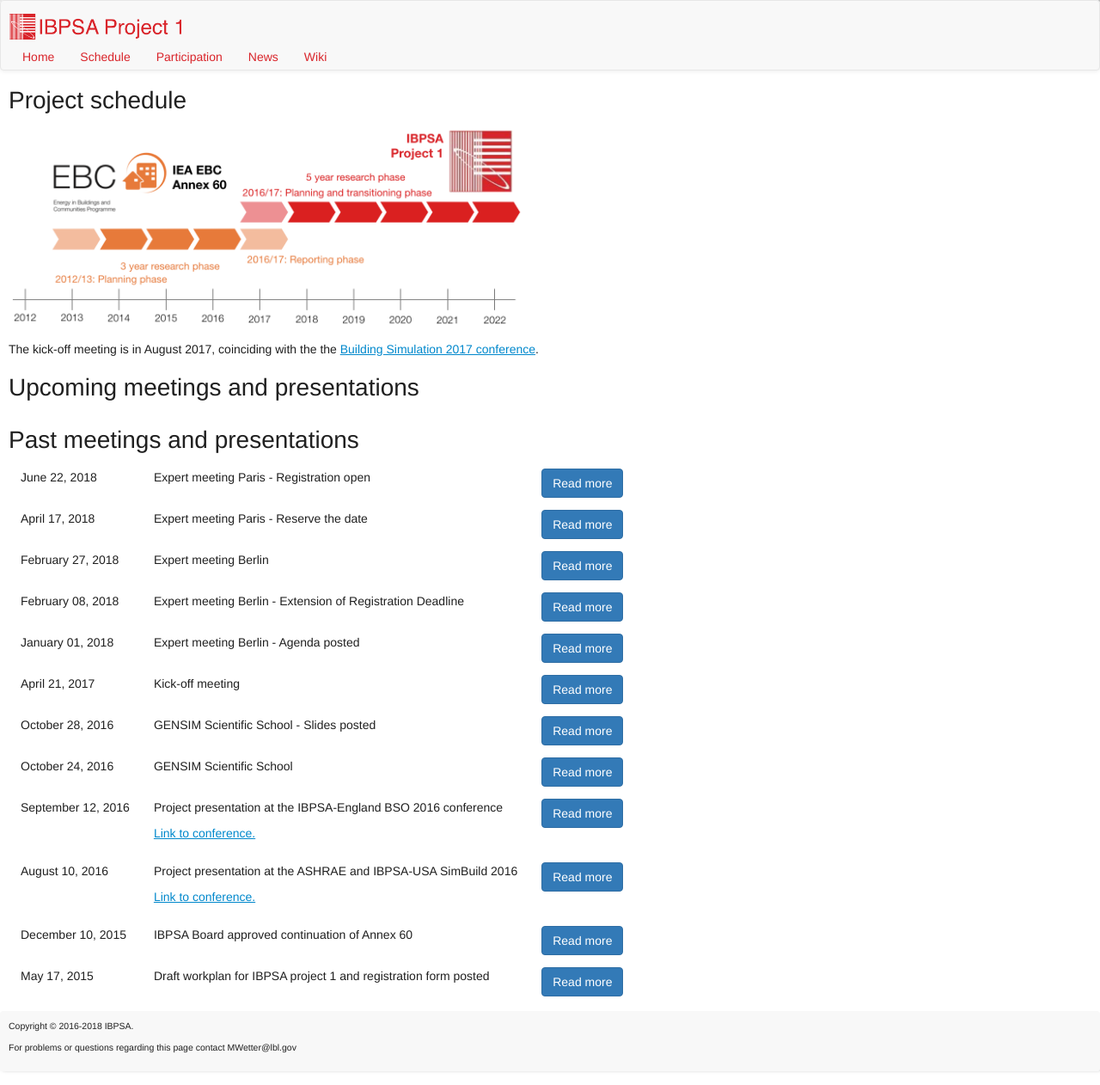
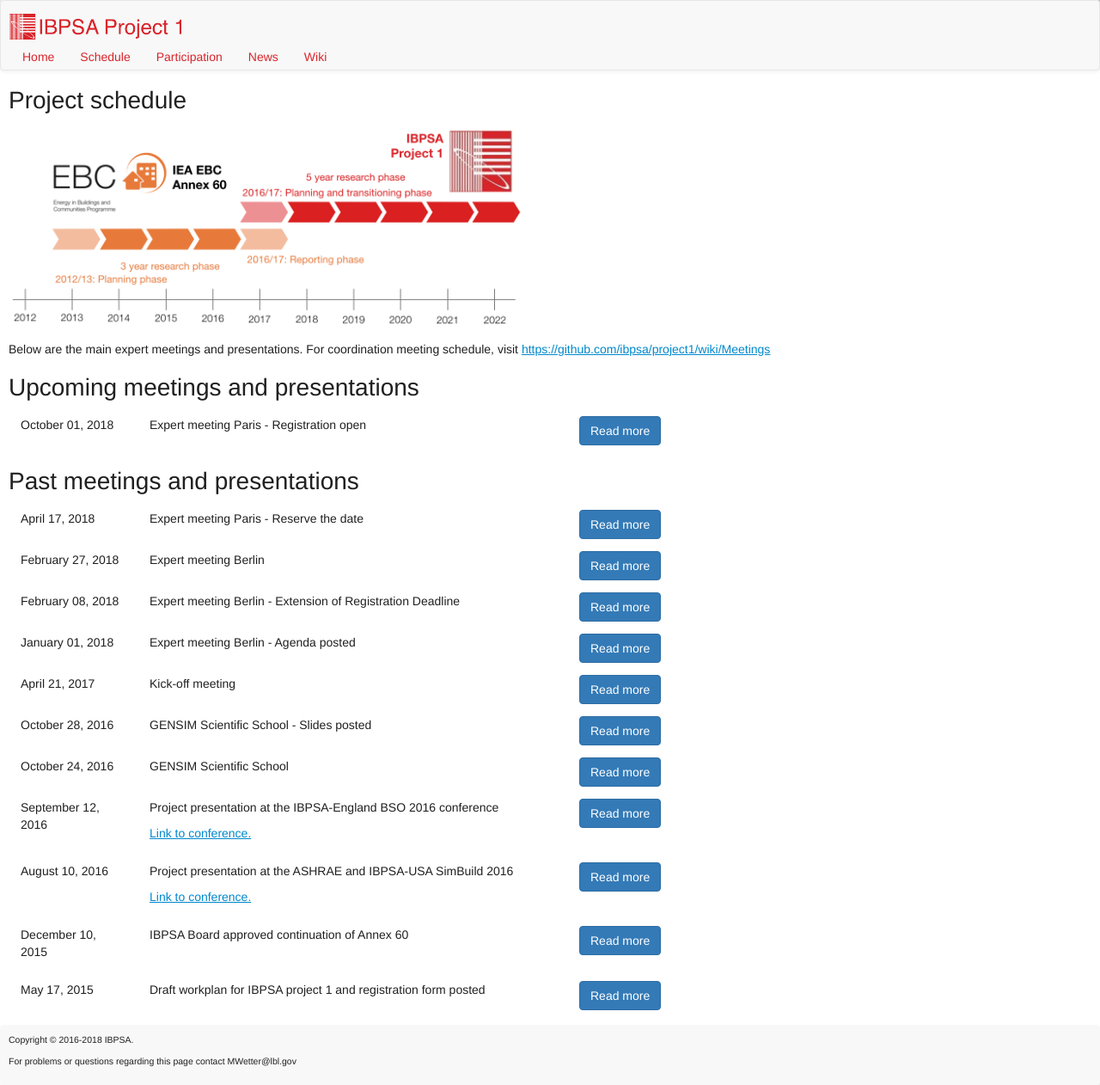
Before and after one commit to ibpsa/project1, a Jekyll site: the page built from schedule.md, in a window 1280 px wide. Shown: the whole page at 86% size. Built offline with Jekyll 4.4.1, drawn with Linux system fonts in a browser that asks for light colours; nearby versions of some CDN libraries.

Commit message:
Updated web page with meeting info and finalized workplan

```diff
--- a/_posts/2018-06-22-expertMeetingParis.md
+++ b/_posts/2018-06-22-expertMeetingParis.md
@@ -2,7 +2,7 @@
 layout: post
 title:  Expert meeting Paris - Registration open
 event: Expert meeting
-date:   2018-06-22
+date:   2018-10-01
 categories: news
 type: workshop
 author: Michael Wetter
--- a/schedule.md
+++ b/schedule.md
@@ -9,8 +9,9 @@ permalink: /schedule
 <img src="{{ site.url }}/assets/img/project_schedule.png" alt="Project schedule"
 width="600px">
 
-The kick-off meeting is in August 2017,
-coinciding with the the [Building Simulation 2017 conference](http://buildingsimulation2017.org/).
+Below are the main expert meetings and presentations.
+For coordination meeting schedule, visit
+[https://github.com/ibpsa/project1/wiki/Meetings](https://github.com/ibpsa/project1/wiki/Meetings)
 
 
 # Upcoming meetings and presentations
@@ -20,10 +21,10 @@ coinciding with the the [Building Simulation 2017 conference](http://buildingsim
   {% if post.date >= site.time %}
   {% if post.categories contains 'presentation' or 'meeting' %}
   <tr valign="top">
-  <td>
+  <td width="150pt">
   <p>{{ post.date | date: '%B %d, %Y' }}</p>
   </td>
-  <td>
+  <td width="500pt">
   <p>
   {{ post.title }}
   </p>
@@ -52,10 +53,10 @@ coinciding with the the [Building Simulation 2017 conference](http://buildingsim
   {% if post.date < site.time %}
     {% if post.categories contains 'presentation' or 'meeting' %}
     <tr valign="top">
-    <td>
+    <td width="150pt">
     <p>{{ post.date | date: '%B %d, %Y' }}</p>
     </td>
-    <td>
+    <td width="500pt">
     <p>
     {{ post.title }}
     </p>
```
